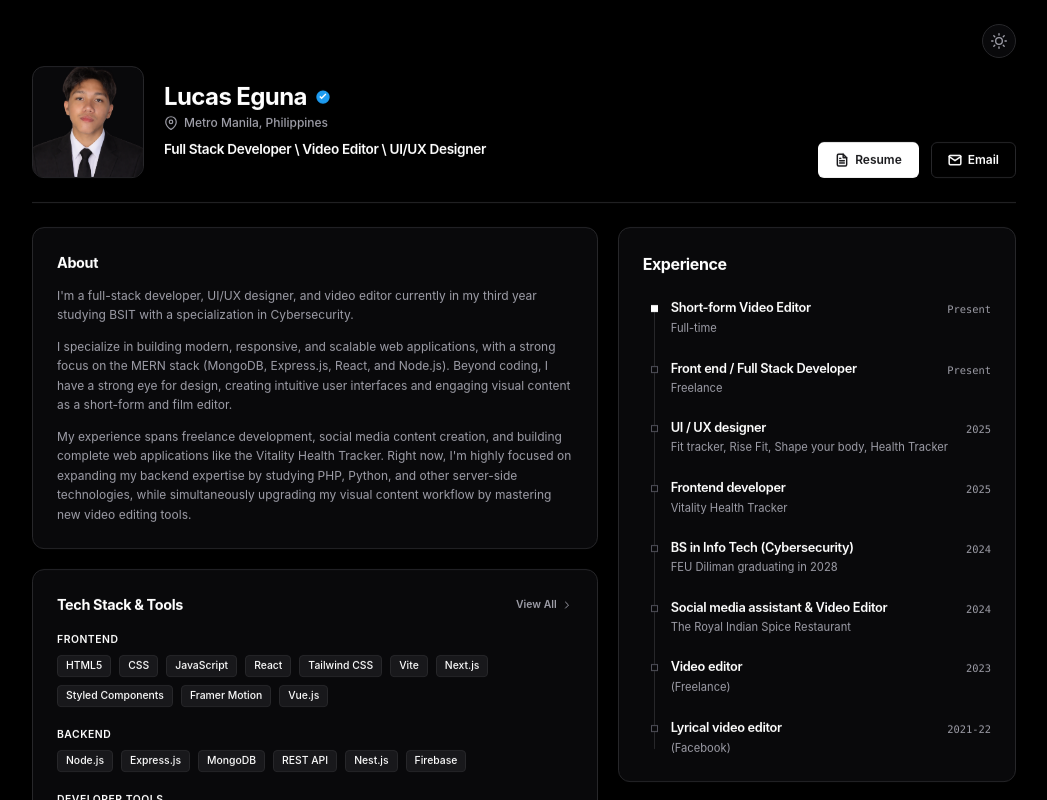
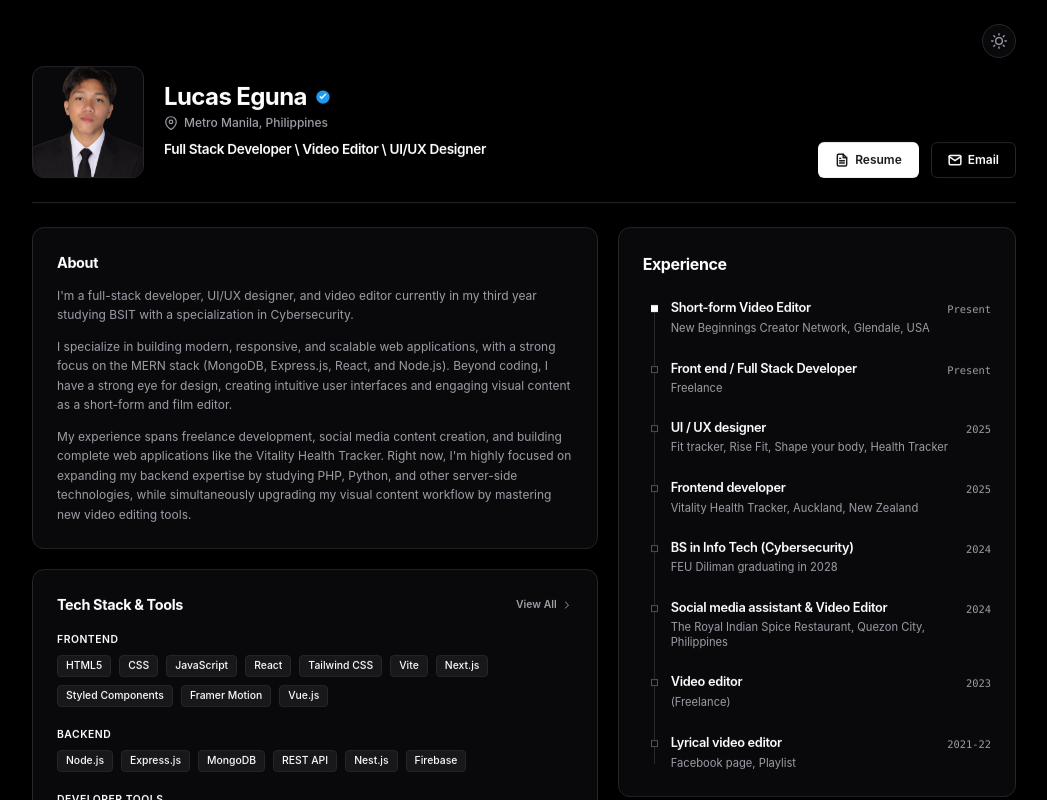
Before and after one commit to egunalucasandrei-droid/My-Portfolio-Eguna, a React (Vite) app: page / in a window 1280 px wide. Shown: the top 800 px of the page, without its empty margins (116-1163 px from the left). Built offline with nearby package versions, Linux system fonts and the light colour scheme.

Commit message:
Update the Experience

```diff
--- a/src/App.jsx
+++ b/src/App.jsx
@@ -868,7 +868,7 @@ export default function App() {
                       <div className={`absolute left-0 top-1.25 w-1.75 h-1.75 z-10 transition-transform group-hover:scale-150 ${theme === 'dark' ? 'bg-white' : 'bg-zinc-900'}`}></div>
                       <div className="pr-2">
                         <h3 className={`text-[0.8rem] font-semibold tracking-tight leading-tight ${theme === 'dark' ? 'text-white' : 'text-zinc-900'}`}>Short-form Video Editor</h3>
-                        <p className={`text-[0.7rem] mt-1 ${theme === 'dark' ? 'text-zinc-400' : 'text-zinc-500'}`}>Full-time</p>
+                        <p className={`text-[0.7rem] mt-1 ${theme === 'dark' ? 'text-zinc-400' : 'text-zinc-500'}`}>New Beginnings Creator Network, Glendale, USA</p>
                       </div>
                       <span className={`text-[0.65rem] font-mono font-medium pt-0.5 shrink-0 ${theme === 'dark' ? 'text-zinc-400' : 'text-zinc-500'}`}>Present</span>
                     </div>
@@ -903,7 +903,7 @@ export default function App() {
                       }`}></div>
                       <div className="pr-2">
                         <h3 className={`text-[0.8rem] font-semibold tracking-tight leading-tight ${theme === 'dark' ? 'text-white' : 'text-zinc-900'}`}>Frontend developer</h3>
-                        <p className={`text-[0.7rem] mt-1 ${theme === 'dark' ? 'text-zinc-400' : 'text-zinc-500'}`}>Vitality Health Tracker</p>
+                        <p className={`text-[0.7rem] mt-1 ${theme === 'dark' ? 'text-zinc-400' : 'text-zinc-500'}`}>Vitality Health Tracker, Auckland, New Zealand</p>
                       </div>
                       <span className={`text-[0.65rem] font-mono font-medium pt-0.5 shrink-0 ${theme === 'dark' ? 'text-zinc-400' : 'text-zinc-500'}`}>2025</span>
                     </div>
@@ -927,7 +927,7 @@ export default function App() {
                       }`}></div>
                       <div className="pr-2">
                         <h3 className={`text-[0.8rem] font-semibold tracking-tight leading-tight ${theme === 'dark' ? 'text-white' : 'text-zinc-900'}`}>Social media assistant & Video Editor</h3>
-                        <p className={`text-[0.7rem] mt-1 leading-snug ${theme === 'dark' ? 'text-zinc-400' : 'text-zinc-500'}`}>The Royal Indian Spice Restaurant</p>
+                        <p className={`text-[0.7rem] mt-1 leading-snug ${theme === 'dark' ? 'text-zinc-400' : 'text-zinc-500'}`}>The Royal Indian Spice Restaurant, Quezon City, Philippines</p>
                       </div>
                       <span className={`text-[0.65rem] font-mono font-medium pt-0.5 shrink-0 ${theme === 'dark' ? 'text-zinc-400' : 'text-zinc-500'}`}>2024</span>
                     </div>
@@ -951,7 +951,7 @@ export default function App() {
                       }`}></div>
                       <div className="pr-2">
                         <h3 className={`text-[0.8rem] font-semibold tracking-tight leading-tight ${theme === 'dark' ? 'text-white' : 'text-zinc-900'}`}>Lyrical video editor</h3>
-                        <p className={`text-[0.7rem] mt-1 ${theme === 'dark' ? 'text-zinc-400' : 'text-zinc-500'}`}>(Facebook)</p>
+                        <p className={`text-[0.7rem] mt-1 ${theme === 'dark' ? 'text-zinc-400' : 'text-zinc-500'}`}>Facebook page, Playlist</p>
                       </div>
                       <span className={`text-[0.65rem] font-mono font-medium pt-0.5 shrink-0 whitespace-nowrap ${theme === 'dark' ? 'text-zinc-400' : 'text-zinc-500'}`}>2021-22</span>
                     </div>
```
